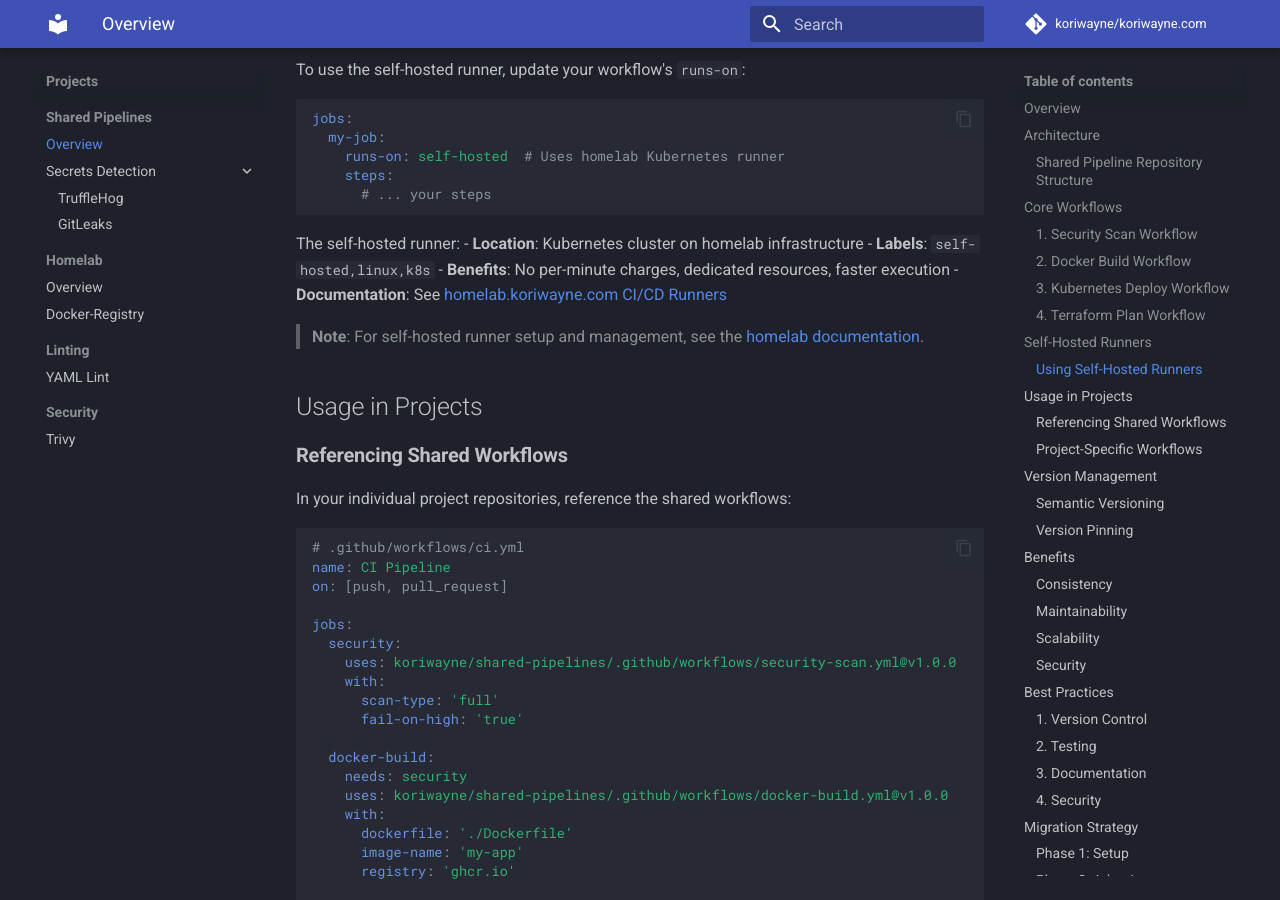
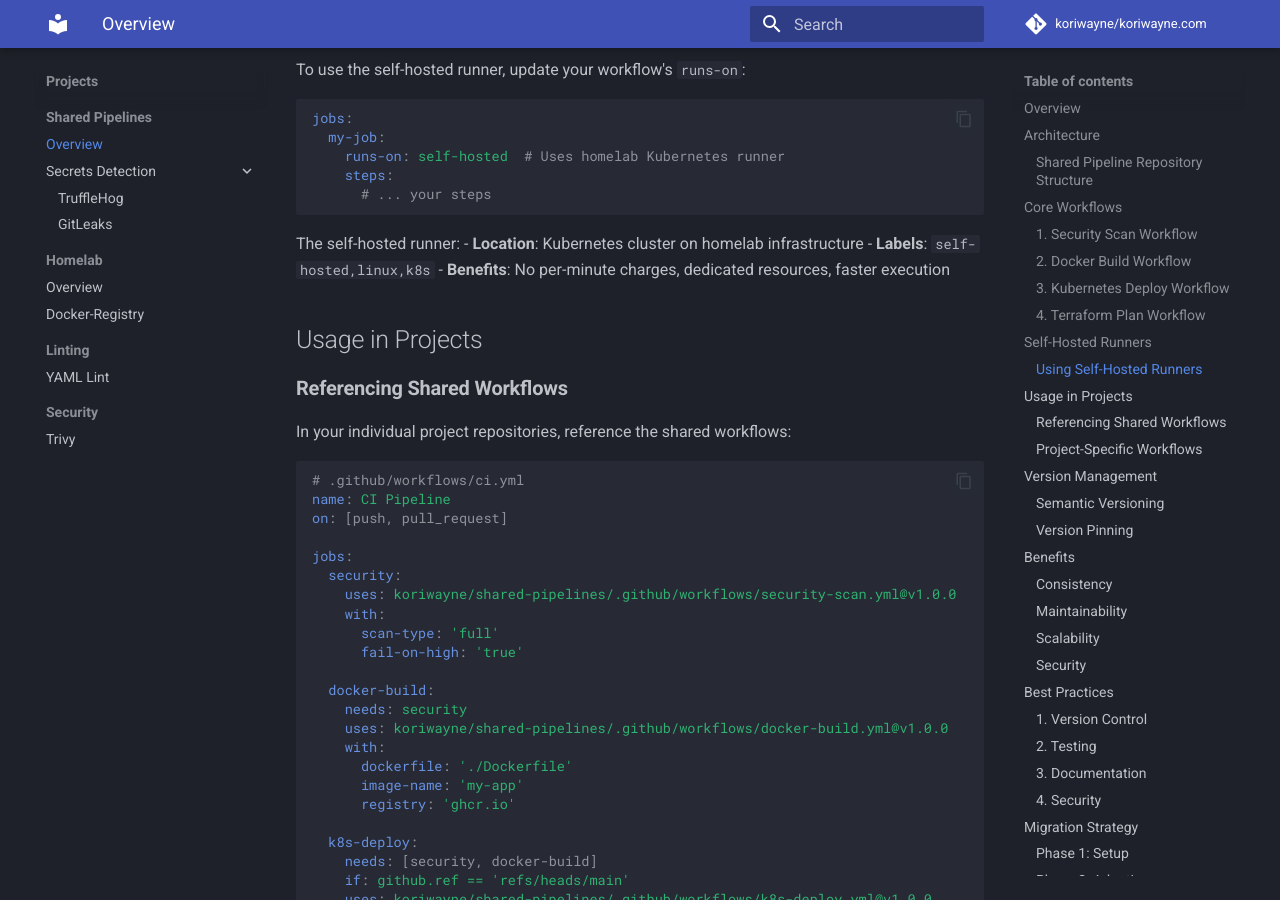
Before and after one commit to KurhyWns/koriwayne.com, an MkDocs documentation site: the page built from docs/shared-pipelines/index.md, in a window 1280 px wide and 900 px high, scrolled down 5119 px. Built offline with MkDocs 1.6.1 and Material for MkDocs 9.7.7, drawn with Linux system fonts in a browser that asks for light colours; comment, search, counter and statistics services are not loaded.

Commit message:
sanitize

```diff
--- a/docs/shared-pipelines/index.md
+++ b/docs/shared-pipelines/index.md
@@ -259,9 +259,7 @@ The self-hosted runner:
 - **Location**: Kubernetes cluster on homelab infrastructure
 - **Labels**: `self-hosted,linux,k8s`
 - **Benefits**: No per-minute charges, dedicated resources, faster execution
-- **Documentation**: See [homelab.koriwayne.com CI/CD Runners](https://homelab.koriwayne.com/cicd-runners/)
 
-> **Note**: For self-hosted runner setup and management, see the [homelab documentation](https://homelab.koriwayne.com/cicd-runners/github-runner.md).
 
 ## Usage in Projects
 
```
Also changed, not shown: docs/docker-registry/installation.md (+3 -3 lines).
